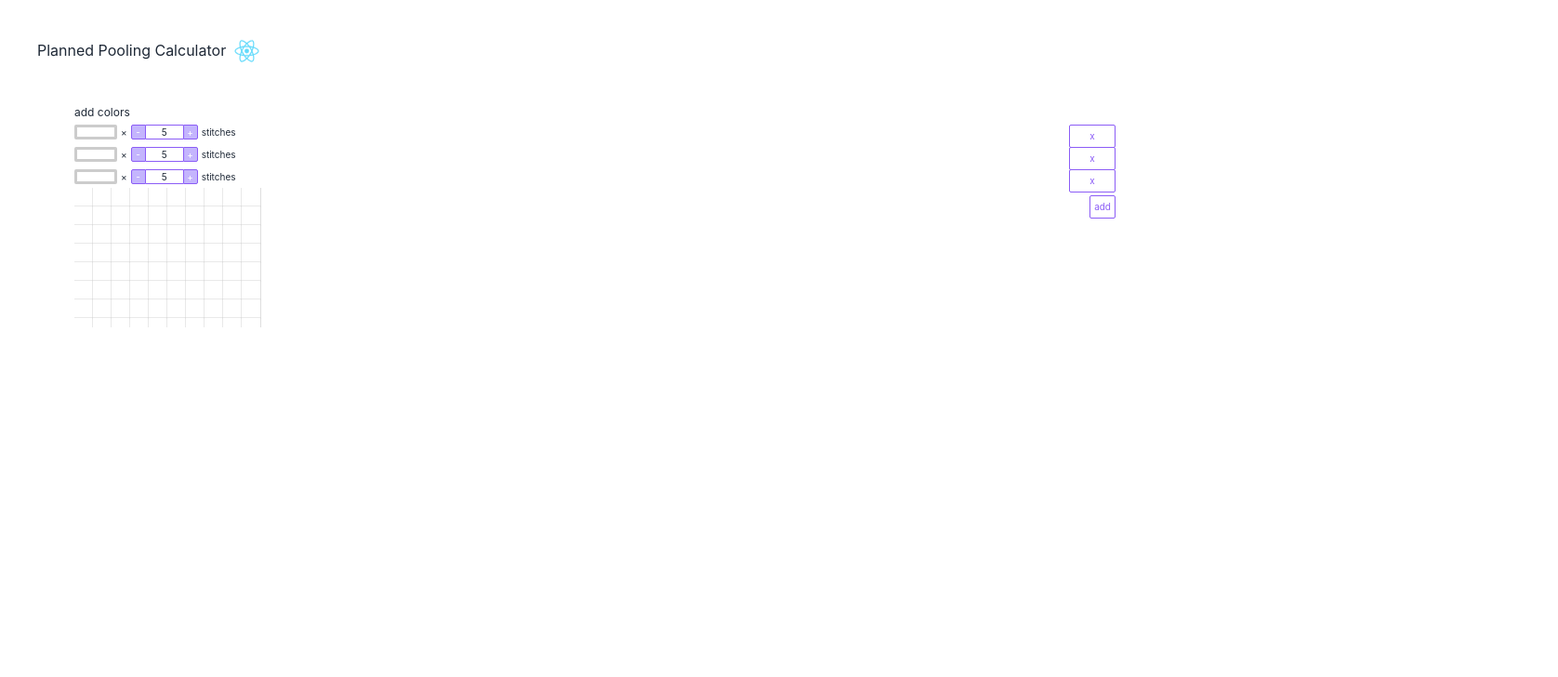
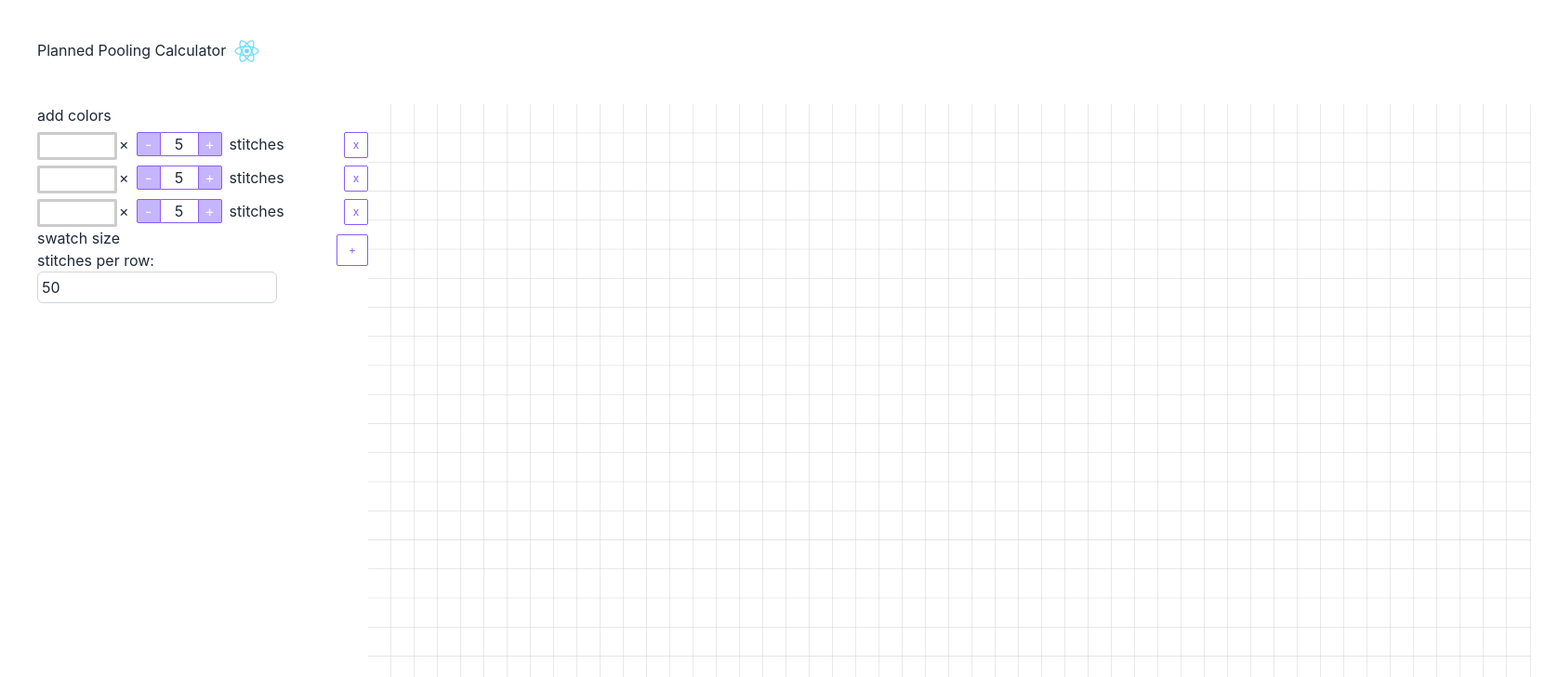
Before and after one commit to lireanne/planned-pooling-calculator, a React (Create React App) app: page / in a window 1280 px wide. Shown: the top 728 px of the page at 93% size, 1676 px wide, since content can reach past the window. Built offline with nearby package versions, Linux system fonts and the light colour scheme.

Commit message:
chore: various fixes

```diff
--- a/src/canvas/Canvas.tsx
+++ b/src/canvas/Canvas.tsx
@@ -1,21 +1,24 @@
-import React, { useRef, useEffect } from "react";
+import React, { useRef, useLayoutEffect, useEffect } from "react";
 import { colorSection } from "../pooler";
 import { hexIsLight } from "../utils";
 
-const Canvas = (props: { colorsections: colorSection[] }) => {
-  const { colorsections } = props;
+type canvasProps = {
+  colorsections: colorSection[];
+  cols: number;
+};
 
-  // TODO: make # of cols adjustable, and adapt # of rows accordingly
-  const gridSettings = {
-    cols: 10,
-    rows: 10,
-    gridSize: 20,
-  };
+/** Using a grid to represent a knitted swatch, where the color of each cell
+ * is determined by the given colorSections prop.
+ */
+const Canvas = (props: canvasProps) => {
+  const { colorsections, cols } = props;
+  const canvasRef = useRef<HTMLCanvasElement>(null);
 
-  /** Return an array of hex values mapped to each of the grid cells*/
-  const getGridHexValues = (colorSections: colorSection[]): string[] => {
-    const nGrids = gridSettings.cols * gridSettings.rows;
-
+  // Return an array of hex values mapped to each of the grid cells
+  const getAllGridHexValues = (
+    colorSections: colorSection[],
+    totalGrids: number
+  ): string[] => {
     // Array of hex values per each repeat of colorSections
     const repeatedGrids = colorSections.reduce((acc, section) => {
       const { count, hex } = section;
@@ -24,11 +27,11 @@ const Canvas = (props: { colorsections: colorSection[] }) => {
     }, [] as string[]);
 
     // Get max # of times the colorSections can repeat within the grid
-    const nRepeats = Math.floor(nGrids / repeatedGrids.length);
+    const nRepeats = Math.floor(totalGrids / repeatedGrids.length);
     const completeRepeats = Array(nRepeats).fill(repeatedGrids).flat();
 
     // Check if there are remaining grids left after all possible repeats
-    const nRemainingGrids = nGrids - completeRepeats.length;
+    const nRemainingGrids = totalGrids - completeRepeats.length;
     if (nRemainingGrids > 0) {
       const remainingGrids = repeatedGrids.slice(0, nRemainingGrids);
       return [...completeRepeats, ...remainingGrids];
@@ -37,25 +40,27 @@ const Canvas = (props: { colorsections: colorSection[] }) => {
     return completeRepeats;
   };
 
-  const gridHexValues = getGridHexValues(colorsections);
-
-  const getGridHexValue = (row: number, col: number): string => {
-    return gridHexValues[row * gridSettings.cols + col];
-  };
-
-  const canvasRef = useRef<HTMLCanvasElement>(null);
-
+  // Draw the canvas
   useEffect(() => {
-    console.log("colorsections:", colorsections);
     const canvas = canvasRef.current;
     const context = canvas && canvas.getContext("2d");
 
     if (context) {
-      const { cols, rows, gridSize } = gridSettings;
+      context.canvas.width = window.innerWidth;
+      context.canvas.height = window.innerHeight;
+
+      // Given the user-specified number of columns (as stitches per row),
+      // calculate the size of each grid cell and the total number of rows
+      const gridWidth = Math.floor(canvas.width / cols);
+      const gridHeight = (gridWidth / 4) * 5; // 5:4 aspect ratio for a knitted stitch
+      const rows = Math.floor(canvas.height / gridHeight);
+
+      const allGridHexValues = getAllGridHexValues(colorsections, rows * cols);
 
       for (let r = 0; r < rows; r++) {
         for (let c = 0; c < cols; c++) {
-          const hex = getGridHexValue(c, r);
+          // Get the hex value of the current grid cell from the allGridHexValues array
+          const hex = allGridHexValues[r * cols + c];
 
           hexIsLight(hex)
             ? (context.strokeStyle = "lightgrey")
@@ -63,12 +68,22 @@ const Canvas = (props: { colorsections: colorSection[] }) => {
 
           context.fillStyle = hex;
           context.lineWidth = 1;
-          context.strokeRect(r * gridSize, c * gridSize, gridSize, gridSize);
-          context.fillRect(r * gridSize, c * gridSize, gridSize, gridSize);
+          context.strokeRect(
+            c * gridWidth,
+            r * gridHeight,
+            gridWidth,
+            gridHeight
+          );
+          context.fillRect(
+            c * gridWidth,
+            r * gridHeight,
+            gridWidth,
+            gridHeight
+          );
         }
       }
     }
-  }, [colorsections]);
+  }, [colorsections, cols]);
 
   return <canvas ref={canvasRef} {...props}></canvas>;
 };
--- a/src/components/Button.tsx
+++ b/src/components/Button.tsx
@@ -9,7 +9,7 @@ const Button = (props: buttonProps) => {
   return (
     <button
       className={`${props.className}
-        text-xs text-violet-500 bg-white
+        text-sm text-violet-500 bg-white box-content
         rounded-sm border border-violet-500
         hover:bg-violet-500 hover:text-white
         p-1 ${props.className}`}
@@ -26,6 +26,7 @@ const ButtonLight = (props: buttonProps) => {
     <button
       className={`${props.className}
         text-white bg-violet-300
+        box-content border-violet-500
         hover:text-white hover:bg-violet-400`}
       onClick={props.onClick}
       disabled={props.disabled}
--- /dev/null
+++ b/src/constants.ts
@@ -0,0 +1,2 @@
+export const DEFAULT_STITCHES = 50;
+export const MININMUM_STITCHES = 20;
--- a/src/index.tsx
+++ b/src/index.tsx
@@ -1,4 +1,3 @@
-import React from "react";
 import ReactDOM from "react-dom/client";
 import "./index.css";
 import "./tailwind.css";
--- /dev/null
+++ b/src/inputs/canvas-stitch-count/index.tsx
@@ -0,0 +1,25 @@
+/** Input component for setting the number of stitches per row in the canvas */
+export const CanvasStitchCountInput = (props: {
+  cols: number;
+  setCols: (cols: number) => void;
+}) => {
+  const { cols, setCols } = props;
+
+  return (
+    <div>
+      <div>
+        <p>swatch size</p>
+      </div>
+
+      <div>
+        <span>stitches per row: </span>
+        <input
+          type="number"
+          value={cols}
+          onChange={(e) => setCols(parseInt(e.target.value))}
+          className="border border-gray-300 rounded-md p-1"
+        />
+      </div>
+    </div>
+  );
+};
--- a/src/inputs/colors-input/color-picker.tsx
+++ b/src/inputs/color-section-input/color-picker.tsx
@@ -37,9 +37,9 @@ const ColorPicker = (props: {
   useOutsideClick(screenRef, () => setPickerVisible(false));
 
   return (
-    <div ref={screenRef} className="h-4 mr-1">
+    <div ref={screenRef} className="h-6">
       <button
-        className="h-full w-full rounded-sm border align-top"
+        className="h-full w-full rounded-sm box-content border align-top"
         style={{
           background: color,
           border: "solid rgba(0, 0, 0, 0.2)",
--- /dev/null
+++ b/src/inputs/color-section-input/index.tsx
@@ -0,0 +1,86 @@
+import { nanoid } from "nanoid";
+import ColorPicker from "./color-picker";
+import StitchCountInput from "./stitch-count-input";
+import { Button, ButtonLight } from "../../components/button";
+import { colorSection } from "../../pooler";
+
+const startingSections = [{}, {}, {}];
+
+type colorInputProps = {
+  sections: colorSection[];
+  setSections: (sections: colorSection[]) => void;
+};
+
+export const ColorSectionsInput = (props: colorInputProps) => {
+  const { sections, setSections } = props;
+
+  const handleAddColor = () => {
+    const newSection = {
+      id: nanoid(),
+      hex: "#FFFFFF",
+      count: 5,
+    };
+    setSections([...sections, newSection]);
+  };
+
+  const handleUpdateColor = (newHex: string, id: string) => {
+    const updatedSections = sections.map((section) => {
+      return id === section.id ? { ...section, hex: newHex } : section;
+    });
+    setSections(updatedSections);
+  };
+
+  const handleUpdateCount = (newCount: number, updatedSectionId: string) => {
+    const updatedSections = sections.map((section) => {
+      return updatedSectionId === section.id
+        ? { ...section, count: newCount }
+        : section;
+    });
+    setSections(updatedSections);
+  };
+
+  const handleRemoveSection = (id: string) => {
+    const remainingSections = sections.filter((section) => id !== section.id);
+    setSections(remainingSections);
+  };
+
+  return (
+    <div>
+      <div className={`grid grid-rows-${startingSections.length + 1}`}>
+        <div className="text-md">
+          <p>add colors</p>
+        </div>
+        {sections.map((section) => (
+          <div
+            key={section.id}
+            className="grid grid-cols-[80px_250px_auto] h-6 my-1.5"
+          >
+            <ColorPicker
+              colorSection={section}
+              updateColor={handleUpdateColor}
+            />
+            <div>
+              <StitchCountInput
+                colorSection={section}
+                updateCount={handleUpdateCount}
+              />
+            </div>
+            <Button
+              className="w-4"
+              display="x"
+              onClick={() => {
+                handleRemoveSection(section.id);
+              }}
+            ></Button>
+          </div>
+        ))}
+      </div>
+
+      <Button
+        className="mt-2 items-right float-right p-1 aspect-square h-6"
+        display="+"
+        onClick={() => handleAddColor()}
+      ></Button>
+    </div>
+  );
+};
--- a/src/inputs/colors-input/stitch-count-input.tsx
+++ b/src/inputs/color-section-input/stitch-count-input.tsx
@@ -2,6 +2,7 @@ import { useState, useEffect } from "react";
 import { ButtonLight } from "../../components/button";
 import { colorSection } from "../../pooler";
 
+// Input component for updating the stitch count of a color section
 const StitchCountInput = (props: {
   colorSection: colorSection;
   updateCount: Function;
@@ -19,9 +20,9 @@ const StitchCountInput = (props: {
   };
 
   return (
-    <div className="h-4 text-xs">
-      <span>×</span>
-      <span className="h-4 px-1">
+    <div className="h-6 text-md">
+      <span className="mx-2">×</span>
+      <span>
         <ButtonLight
           className="h-full aspect-square rounded-l-sm border border-violet-500"
           display="-"
@@ -30,7 +31,7 @@ const StitchCountInput = (props: {
         />
         <input
           type="number"
-          className="h-full w-[40px] text-center border-y border-violet-500"
+          className="h-full w-[40px] text-center border-y box-content border-violet-500"
           value={count}
           onKeyDown={(e) => {
             ["ArrowUp", "+"].includes(e.key) && setCount(count + 1);
@@ -45,7 +46,7 @@ const StitchCountInput = (props: {
         />
       </span>
 
-      <span>stitches</span>
+      <span className="mx-2">stitches</span>
     </div>
   );
 };
--- a/src/inputs/colors-input/index.tsx
+++ /dev/null
@@ -1,65 +0,0 @@
-import ColorPicker from "./color-picker";
-import StitchCountInput from "./stitch-count-input";
-import { Button } from "../../components/button";
-import { colorSection } from "../../pooler";
-
-const startingSections = [{}, {}, {}];
-
-type repeatInputProps = {
-  sections: colorSection[];
-  handleAddColor: Function;
-  handleUpdateColor: Function;
-  handleUpdateCount: Function;
-  handleRemoveSection: Function;
-};
-
-const ColorsInput = (props: repeatInputProps) => {
-  const {
-    sections,
-    handleAddColor,
-    handleUpdateColor,
-    handleUpdateCount,
-    handleRemoveSection,
-  } = props;
-
-  return (
-    <div>
-      <div className={`grid grid-rows-${startingSections.length + 1}`}>
-        <div className="text-sm">
-          <p>add colors</p>
-        </div>
-        {sections.map((section) => (
-          <div
-            key={section.id}
-            className="grid grid-cols-[50px_auto_50px] h-4 my-1"
-          >
-            <ColorPicker
-              colorSection={section}
-              updateColor={handleUpdateColor}
-            />
-            <div>
-              <StitchCountInput
-                colorSection={section}
-                updateCount={handleUpdateCount}
-              />
-            </div>
-            <Button
-              display="x"
-              onClick={() => {
-                handleRemoveSection(section.id);
-              }}
-            ></Button>
-          </div>
-        ))}
-      </div>
-
-      <Button
-        className="mt-2 items-right float-right"
-        display="add"
-        onClick={() => handleAddColor()}
-      ></Button>
-    </div>
-  );
-};
-
-export default ColorsInput;
--- a/src/pooler.tsx
+++ b/src/pooler.tsx
@@ -1,6 +1,8 @@
-import { useState, useEffect, useCallback } from "react";
-import ColorsInput from "./inputs/colors-input/index";
+import { useState, useEffect, useRef } from "react";
+import { ColorSectionsInput } from "./inputs/color-section-input/index";
+import { CanvasStitchCountInput } from "./inputs/canvas-stitch-count/index";
 import Canvas from "./canvas/canvas";
+import { MININMUM_STITCHES, DEFAULT_STITCHES } from "./constants";
 import { nanoid } from "nanoid";
 
 export type colorSection = {
@@ -15,53 +17,29 @@ const defaultColorSections = [
   { id: nanoid(), hex: "#FFFFFF", count: 5 },
 ];
 
-/** Component including input to select repeating color sections
- * and canvas to display the planned pooling.
- */
 export const Pooler = () => {
+  // Color sections to be repeated within the canvas
   const [sections, setSections] =
     useState<colorSection[]>(defaultColorSections);
 
-  const handleAddColor = () => {
-    const newSection = {
-      id: nanoid(),
-      hex: "#FFFFFF",
-      count: 5,
-    };
-    setSections([...sections, newSection]);
-  };
-
-  const handleUpdateColor = (newHex: string, id: string) => {
-    const updatedSections = sections.map((section) => {
-      return id === section.id ? { ...section, hex: newHex } : section;
-    });
-    setSections(updatedSections);
-  };
-
-  const handleUpdateCount = (newCount: number, updatedSectionId: string) => {
-    const updatedSections = sections.map((section) => {
-      return updatedSectionId === section.id
-        ? { ...section, count: newCount }
-        : section;
-    });
-    setSections(updatedSections);
-  };
-
-  const handleRemoveSection = (id: string) => {
-    const remainingSections = sections.filter((section) => id !== section.id);
-    setSections(remainingSections);
-  };
+  // # of stitches per row represented by # of columns in the canvas
+  const [canvasCols, setCanvasCols] = useState(DEFAULT_STITCHES);
 
   return (
-    <div className="planned-pooling-body m-10">
-      <ColorsInput
-        sections={sections}
-        handleAddColor={handleAddColor}
-        handleUpdateColor={handleUpdateColor}
-        handleUpdateCount={handleUpdateCount}
-        handleRemoveSection={handleRemoveSection}
+    <div className="planned-pooling-body flex flex-row">
+      <div className="basis-1/2">
+        <ColorSectionsInput sections={sections} setSections={setSections} />
+        <CanvasStitchCountInput cols={canvasCols} setCols={setCanvasCols} />
+        {canvasCols < MININMUM_STITCHES && (
+          <p className="text-xs text-red-500">
+            Minimum stitches per row is {MININMUM_STITCHES}
+          </p>
+        )}
+      </div>
+      <Canvas
+        colorsections={sections}
+        cols={canvasCols >= MININMUM_STITCHES ? canvasCols : MININMUM_STITCHES}
       />
-      <Canvas colorsections={sections} />
     </div>
   );
 };
```
